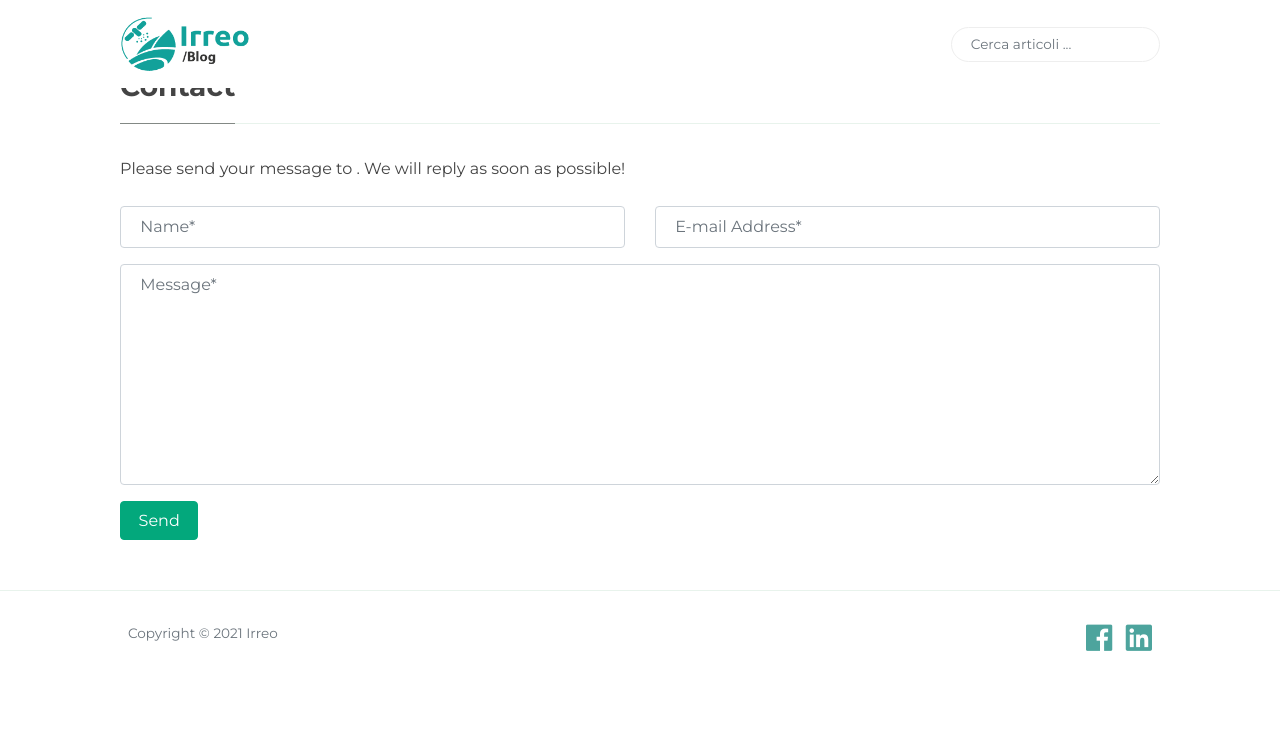
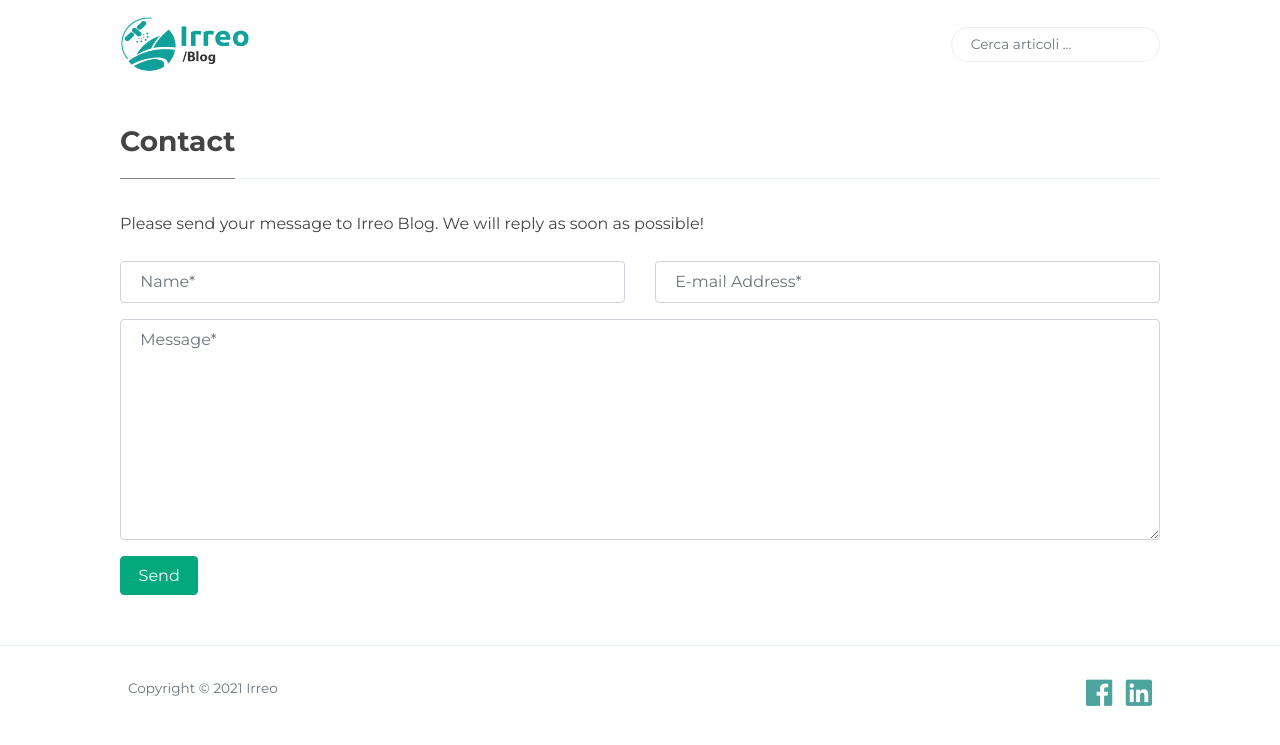
Before and after one commit to nodriver-ai/nodriver-ai.github.io, a Jekyll site: the page built from _pages/contact.md, in a window 1280 px wide. Shown: the top 745 px of the page. Built offline with Jekyll 4.4.1, drawn with Linux system fonts in a browser that asks for light colours; nearby versions of some CDN libraries.

Commit message:
change margin top for posts

```diff
--- a/_config.yml
+++ b/_config.yml
@@ -1,4 +1,5 @@
 # Site
+name: 'Irreo Blog'
 title: 'Irreo Blog'
 description: 'Irreo Blog'
 logo: 'assets/images/logo.png'
--- a/assets/css/theme.css
+++ b/assets/css/theme.css
@@ -1,9 +1,6 @@
 /*!
  * Mundana Jekyll Theme (https://www.wowthemes.net/mundana-jekyll-theme/)
  */
-.page-home {
-	margin-top: 55px;
-}
 .card a:hover {
 	color: white !important;
 }
@@ -54,7 +51,7 @@ body {
 	color: #444;
 }
 .site-content {
-	/*margin-top:55px;*/
+	margin-top:55px;
 	min-height:400px;
 }
 .remove-site-content-margin {
--- a/index.html
+++ b/index.html
@@ -6,7 +6,7 @@ pagination:
 ---
 
 
-<div class="container page-home">
+<div class="container">
 
 {% if page.url == "/" %}
 
```
